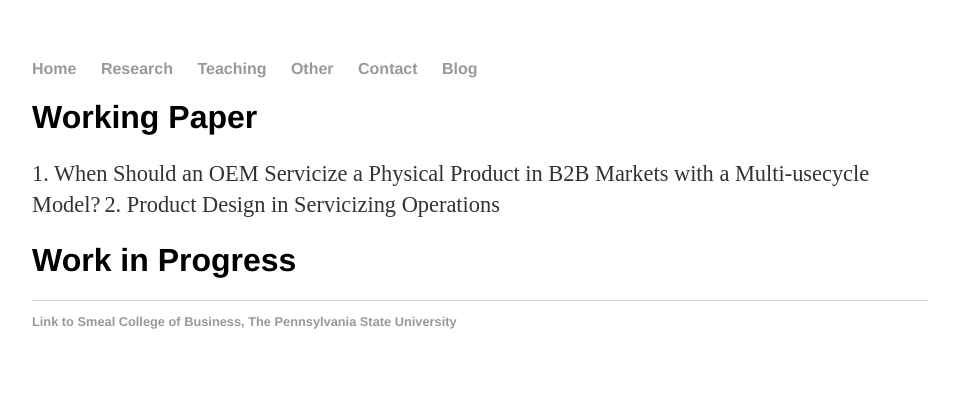
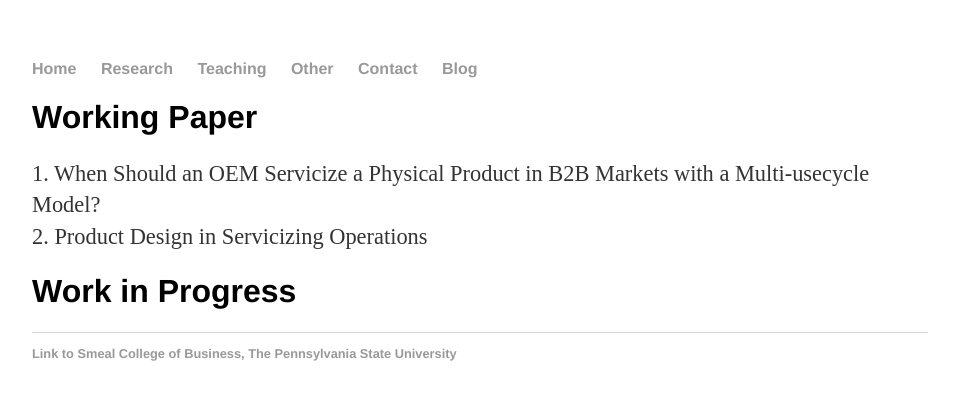
Before and after one commit to yinshi-gao/yinshi-gao.github.io, a Jekyll site: the page built from research/index.html, in a window 1280 px wide. Shown: the top 400 px of the page, without its empty margins (160-1119 px from the left). Built offline with Jekyll 4.4.1, drawn with Linux system fonts in a browser that asks for light colours.

```diff
--- a/research/index.html
+++ b/research/index.html
@@ -4,7 +4,8 @@ title: Yinshi Research
 ---
 <div class="blurb">
 	<h1>Working Paper</h1>
-	<p2>1. When Should an OEM Servicize a Physical Product in B2B Markets with a Multi-usecycle Model?</p2>
-	<p2>2. Product Design in Servicizing Operations </p2>
+	<p2>1. When Should an OEM Servicize a Physical Product in B2B Markets with a Multi-usecycle Model?
+	<br>2. Product Design in Servicizing Operations
+	</p2>
 	<h1>Work in Progress</h1>
 </div><!-- /.blurb -->
```
